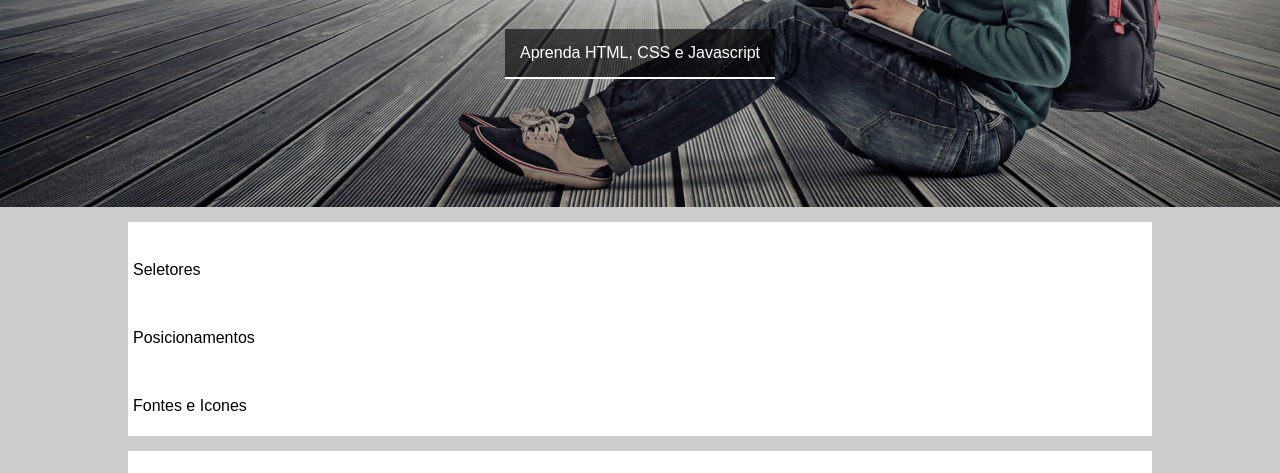
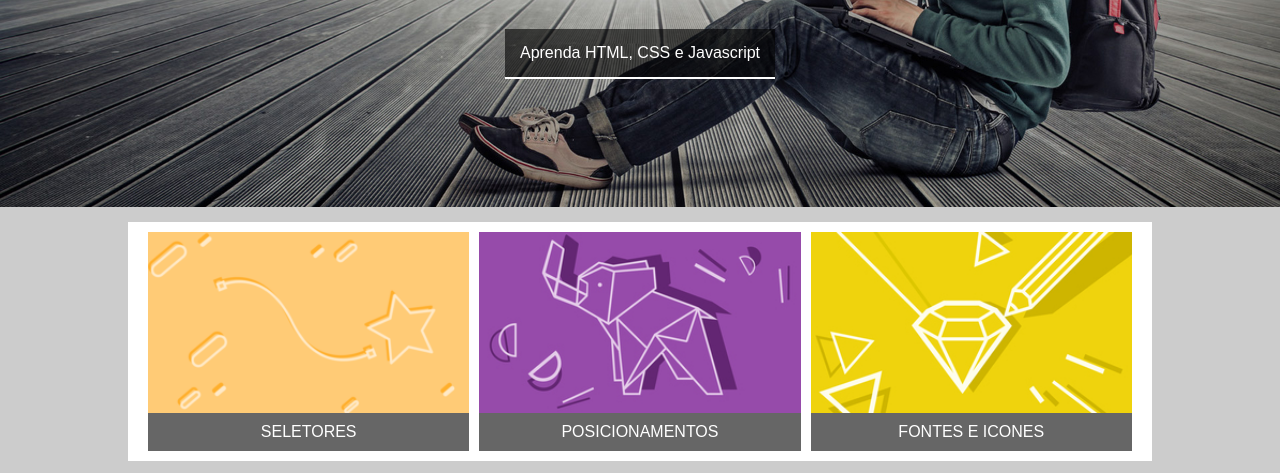
Before and after one commit to maycon3/projeto1, a plain HTML site: page index.html in a window 1280 px wide. Shown: the part 294-767 px from the top of the page. Drawn offline with Linux system fonts and the light colour scheme.

Commit message:
conclusao do projeto 1

```diff
--- a/css/estilo.css
+++ b/css/estilo.css
@@ -64,8 +64,29 @@ main{
 
 .content-section{
     background-color: white;
-    padding:5px;
+    padding:10px;
     margin-top: 15px;
+    overflow: auto;
+}
+
+.card{
+    width: 32%;
+    float: left;
+    margin-left: 1%;
+}
+
+.card img{
+    display: block;
+    width: 100%;
+}
+
+.card p{
+    background-color: rgba(0, 0, 0, .6);
+    margin: 0;
+    padding: 10px;
+    text-align: center;
+    color: white;
+    text-transform: uppercase;
 }
 
 .titulo-informativos{
--- a/index.html
+++ b/index.html
@@ -27,15 +27,15 @@
     <main>
       <section class="content-section">
         <div class="card">
-          <img src="" alt="">
+          <img src="imagens/card_01.png" alt="">
           <p>Seletores</p>
         </div>
         <div class="card">
-          <img src="" alt="">
+          <img src="imagens/card_02.jpg" alt="">
           <p>Posicionamentos</p>
         </div>
         <div class="card">
-          <img src="" alt="">
+          <img src="imagens/card_03.jpg" alt="">
           <p>Fontes e Icones</p>
         </div>
       </section>
```
